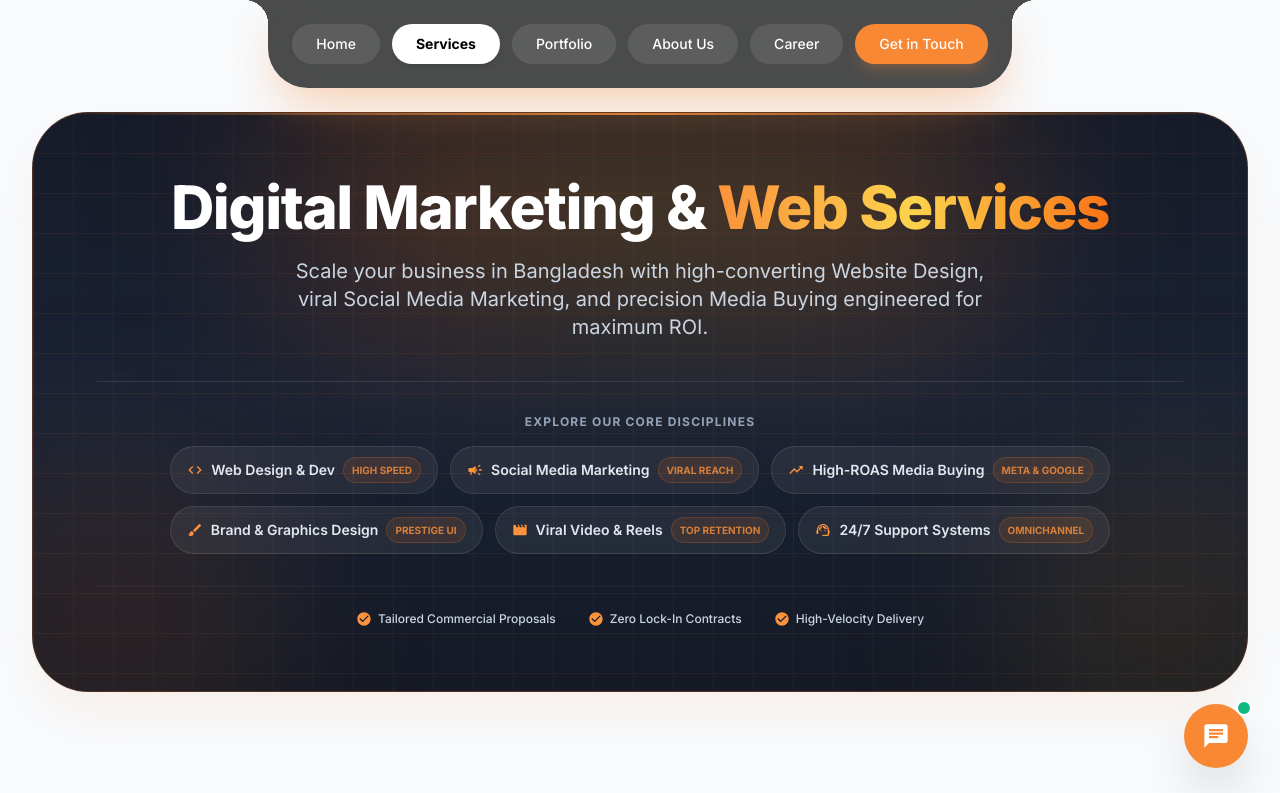
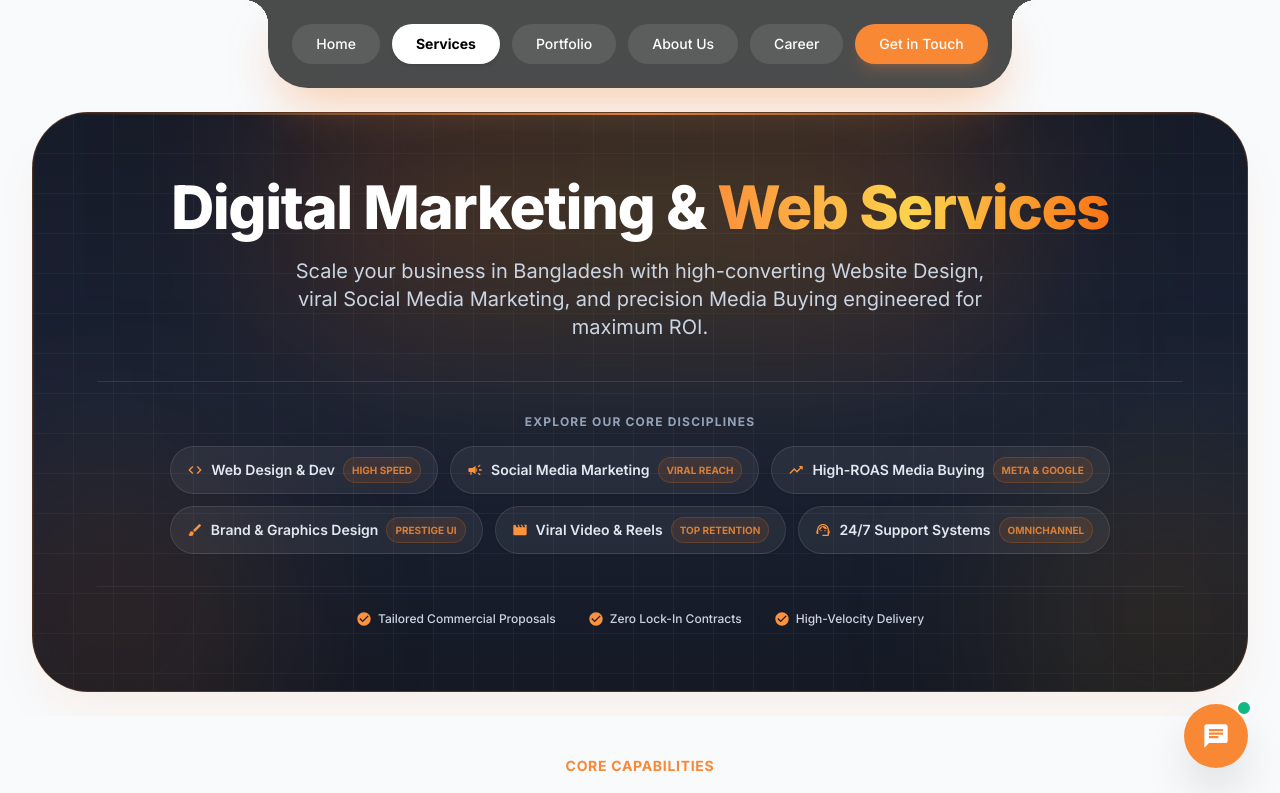
Before and after one commit to zeemmondal-max/bengal-cyber, a Next.js app: page /services in a window 1280 px wide. Shown: the top 793 px of the page. Built offline with nearby package versions, Linux system fonts and the light colour scheme.

Commit message:
Reduce vertical gap between ServicesHero and Core Capabilities services list

```diff
--- a/src/components/Services.tsx
+++ b/src/components/Services.tsx
@@ -58,7 +58,7 @@ const services = [
 
 export default function Services() {
   return (
-    <section id="services" className="py-24 sm:py-32 bg-transparent relative z-10">
+    <section id="services" className="pt-6 sm:pt-10 pb-24 sm:pb-32 bg-transparent relative z-10">
       <div className="max-w-7xl mx-auto px-4 sm:px-6 lg:px-8">
 
         <div className="text-center max-w-3xl mx-auto mb-16 sm:mb-20">
--- a/src/components/ServicesHero.tsx
+++ b/src/components/ServicesHero.tsx
@@ -29,7 +29,7 @@ export default function ServicesHero() {
   };
 
   return (
-    <section className="pt-24 pb-12 sm:pt-28 md:pb-16 text-center relative z-10 overflow-hidden">
+    <section className="pt-24 pb-4 sm:pt-28 md:pb-6 text-center relative z-10 overflow-hidden">
       <div className="max-w-7xl mx-auto px-3 sm:px-6 lg:px-8">
 
         {/* Main Lucrative Hero Container */}
```
